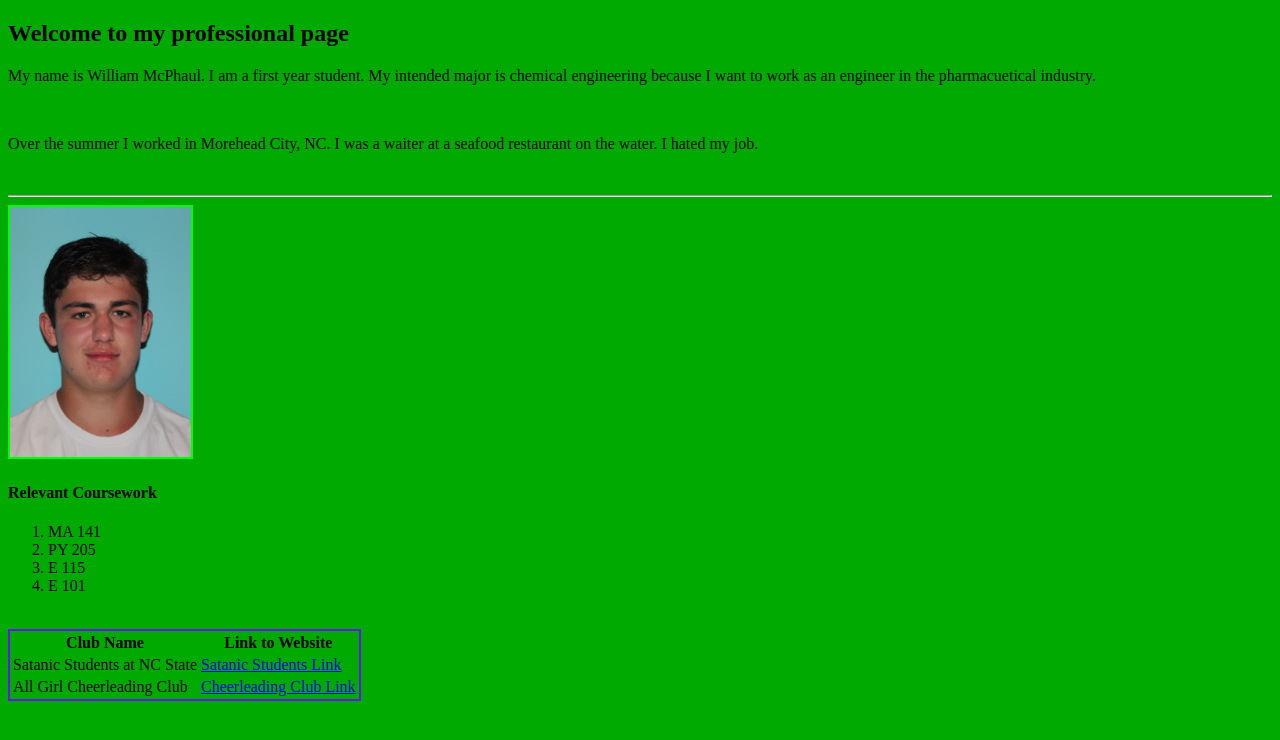
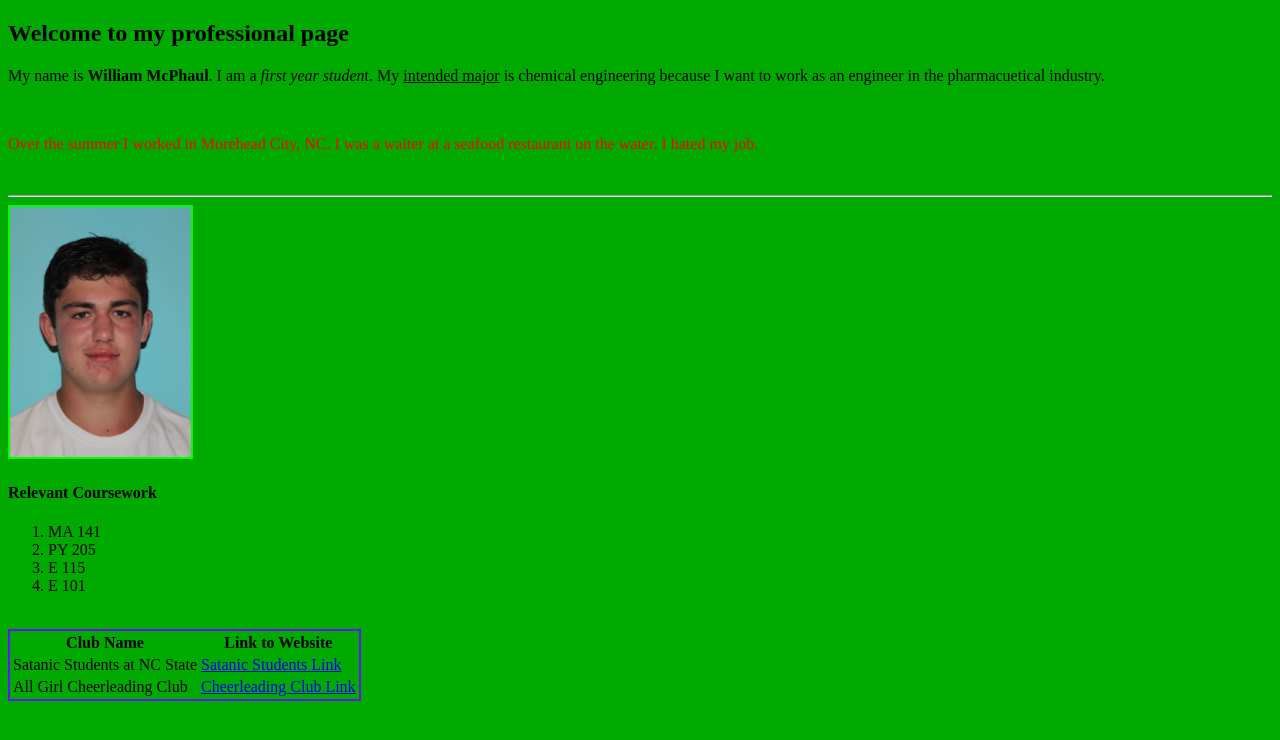
Before and after one commit to jwmcphau/webpages, a plain HTML site: page index.html in a window 1280 px wide. Drawn offline with Linux system fonts and the light colour scheme.

Commit message:
Update index.html

```diff
--- a/index.html
+++ b/index.html
@@ -17,9 +17,9 @@
     <h2>Welcome to my professional page</h2>
 	<!-- 2 Answered here -->
 
-	<p>My name is William McPhaul. I am a first year student. My intended major is chemical engineering because I want to work as an engineer in the pharmacuetical industry.</p>
+	<p>My name is <strong>William McPhaul</strong>. I am a <em>first year studen</em>t. My <ins>intended major</ins> is chemical engineering because I want to work as an engineer in the pharmacuetical industry.</p>
 	<br />
-	<p>Over the summer I worked in Morehead City, NC. I was a waiter at a seafood restaurant on the water. I hated my job.</p>
+	<p style="font-size:16px;font-family:Times;color:#FF0000">Over the summer I worked in Morehead City, NC. I was a waiter at a seafood restaurant on the water. I hated my job.</p>
 	<br />
 	<hr />
 	<!-- 3 Answered here -->
```
